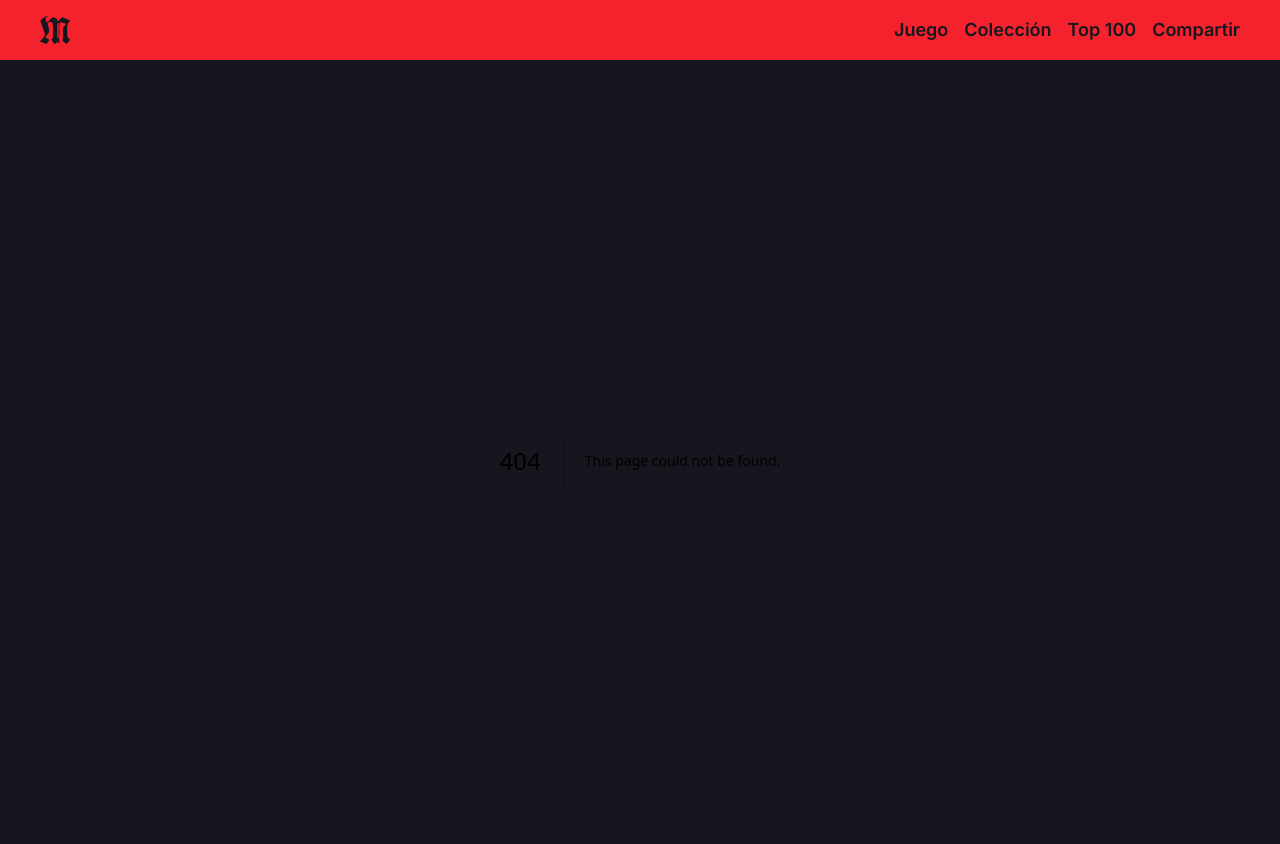
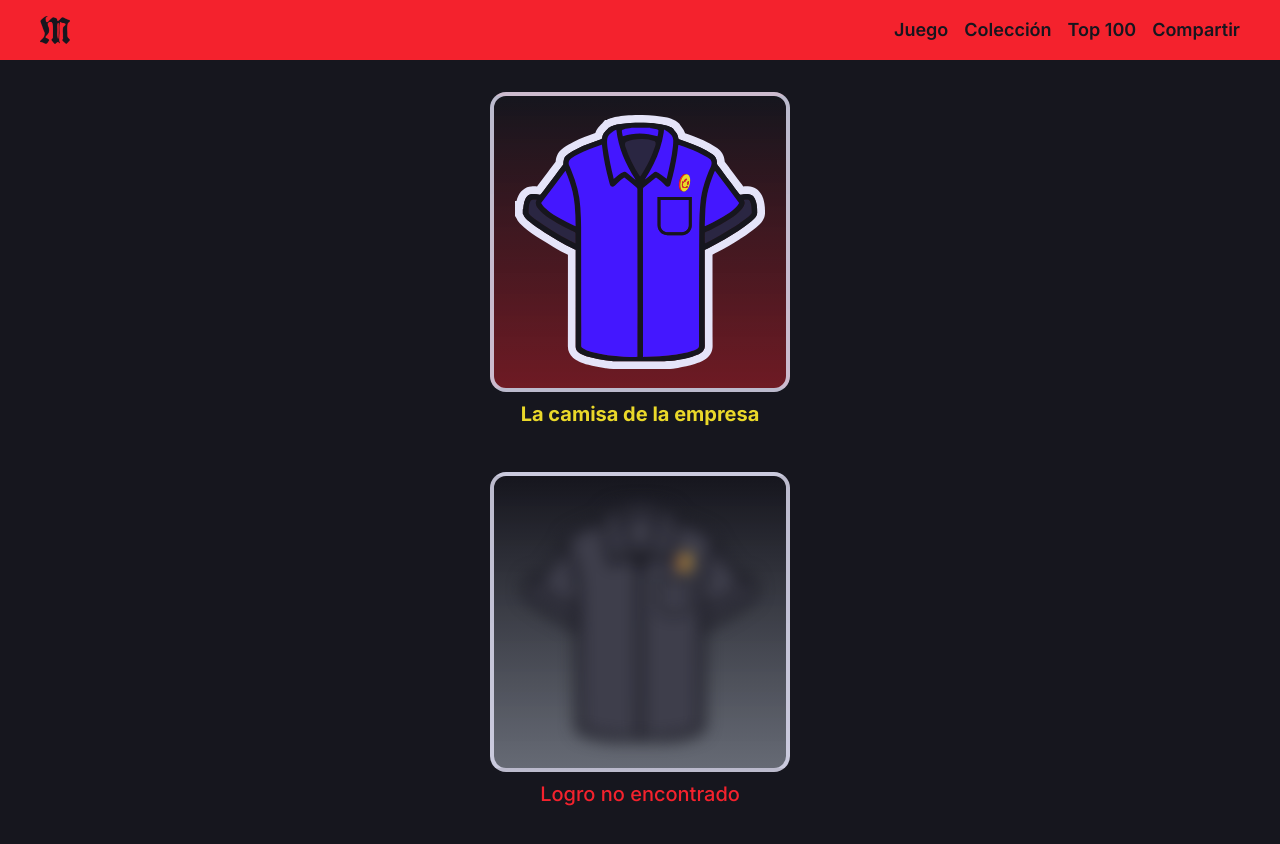
Before and after one commit to gonzzdev/malditojefe.chat, a Next.js app: page /collection in a window 1280 px wide. Before the commit this address had no page. Shown: the top 844 px of the page. After the commit the page ends 820 px from the top, so only its background shows below. Built offline with nearby package versions, Linux system fonts and the light colour scheme.

Commit message:
Logro bloqueado y desbloqueado

```diff
--- a/app/game/page.tsx
+++ b/app/game/page.tsx
@@ -5,16 +5,13 @@ import {InputChat} from "@/components/chat/input-chat";
 export default function GamePage() {
     return (
         <main className="relative w-full h-[calc(100vh-4rem)]">
-            <div className="absolute bottom-0 max-w-[500px] md:w-full">
-                <Image alt="image del jefe la ilustracion" src="/static/images/game/jefe.png"
+            <div className="absolute -bottom-5 max-w-[500px] md:w-full">
+                <Image alt="imagen del jefe la ilustracion" src="/static/images/game/jefe.png"
                        width={0} height={0} sizes="100vw"
                        style={{width: 'auto', height: 'auto'}}
                 />
             </div>
             <div className="relative w-full h-full flex justify-center items-end z-10 py-10">
-                <div>
-
-                </div>
                 <div>
                     <InputChat disabled={false}></InputChat>
                 </div>
--- a/components/achievements/page.tsx
+++ b/components/achievements/page.tsx
@@ -1,14 +1,32 @@
+import Image from "next/image";
 
 export default function EmptyAchievementComponent() {
     return (
-        <main>
-            <div className="bg-custom-gradient-empty-achievement w-1/6 h-96 border-4 border-red-800">
+        <main className="mt-8">
+            <div className="flex flex-col items-center mb-8">
+                <div className="flex items-center justify-center bg-gradient-to-b from-[#16161E] to-[#F4222D]/40 w-[300px] h-[300px] border-solid border-4 border-[#E5E4F9]/80 rounded-2xl">
 
+                <Image alt="logo" src="/static/images/collection/playera.svg" width="250" height="250" />
+
+                </div>
+                <div className="h-10 w-full mt-2">
+                    <p className="text-center text-[#EAD82A] text-xl font-bold">
+                        La camisa de la empresa
+                    </p>
+                </div>
             </div>
-            <div className=" h-10 w-1/6">
-                <p className="text-center text-red-600">
-                    Logro no encontrado
-                </p>
+
+            <div className="flex flex-col items-center">
+                <div className="flex items-center justify-center bg-gradient-to-b from-[#16161E] to-gray-400/60 w-[300px] h-[300px] border-solid border-4 border-[#E5E4F9]/80 rounded-2xl">
+
+                <Image alt="logo" src="/static/images/collection/playera-no.svg" width="250" height="250" className="blur" />
+
+                </div>
+                <div className="h-10 w-1/6 mt-2">
+                    <p className="text-center text-[#F4222D] text-xl font-medium">
+                        Logro no encontrado
+                    </p>
+                </div>
             </div>
         </main>
     );
--- a/components/layout/header.tsx
+++ b/components/layout/header.tsx
@@ -18,7 +18,7 @@ export function Header() {
                     </Link>
                 </li>
                 <li>
-                    <Link href="/home" className="hover:text-[#EAD82A] transition duration-200">
+                    <Link href="/collection" className="hover:text-[#EAD82A] transition duration-200">
                         Colección
                     </Link>
                 </li>
```
Also changed, not shown: app/collection/page.tsx (renamed from app/colletion/page.tsx), public/static/images/collection/playera-no.svg (added), public/static/images/collection/playera.svg (added).
